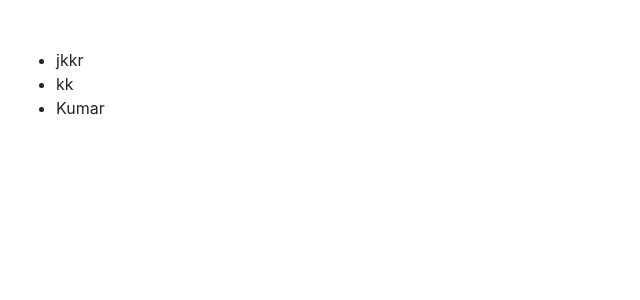
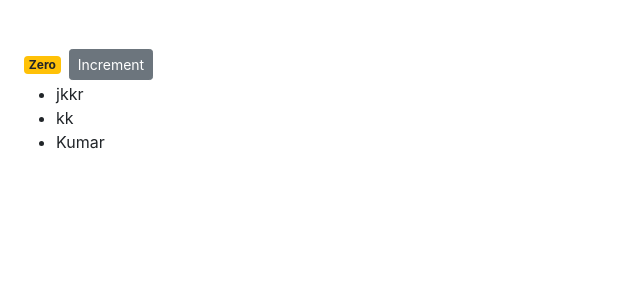
Before and after one commit to KarthikKumarDev/JkkrReactLab, a React (Create React App) app: page / in a window 1280 px wide. Shown: the top 300 px of the page, without its empty margins (0-640 px from the left). Built offline with nearby package versions, Linux system fonts and the light colour scheme.

Commit message:
events, binding event handlers and state update

```diff
--- a/src/components/counter.jsx
+++ b/src/components/counter.jsx
@@ -6,26 +6,46 @@
     tags: ["jkkr", "kk", "Kumar"]
   };
 
+  //   constructor() {
+  //     super();
+  //     this.handleIncrement = this.handleIncrement.bind(this);
+  //   }
+
   render() {
     return (
       <React.Fragment>
-        {this.state.tags.length === 0 && "Please create a new tag"}
-        <div className="mt-5 ml-3">{this.renderTags()}</div>
+        <div className="mt-5 ml-3">
+          <span className={this.getBadgeClasses()}>{this.formatCount()}</span>
+          <button
+            onClick={this.handleIncrement}
+            className="btn btn-sm btn-secondary"
+          >
+            Increment
+          </button>
+          <ul>
+            {this.state.tags.map(tag => (
+              <li key={tag}> {tag}</li>
+            ))}
+          </ul>
+        </div>
       </React.Fragment>
     );
   }
 
-  renderTags() {
-    if (this.state.tags.length === 0) return <p>There are no tags!</p>;
+  getBadgeClasses() {
+    let classes = "badge m-2 badge-";
+    classes += this.state.count === 0 ? "warning" : "primary";
+    return classes;
+  }
 
-    return (
-      <ul>
-        {this.state.tags.map(tag => (
-          <li key={tag}> {tag}</li>
-        ))}
-      </ul>
-    );
+  formatCount() {
+    return this.state.count === 0 ? "Zero" : this.state.count;
   }
+
+  handleIncrement = () => {
+    console.log("Increment", this);
+    this.setState({ count: this.state.count + 1 });
+  };
 }
 
 export default Counter;
```
